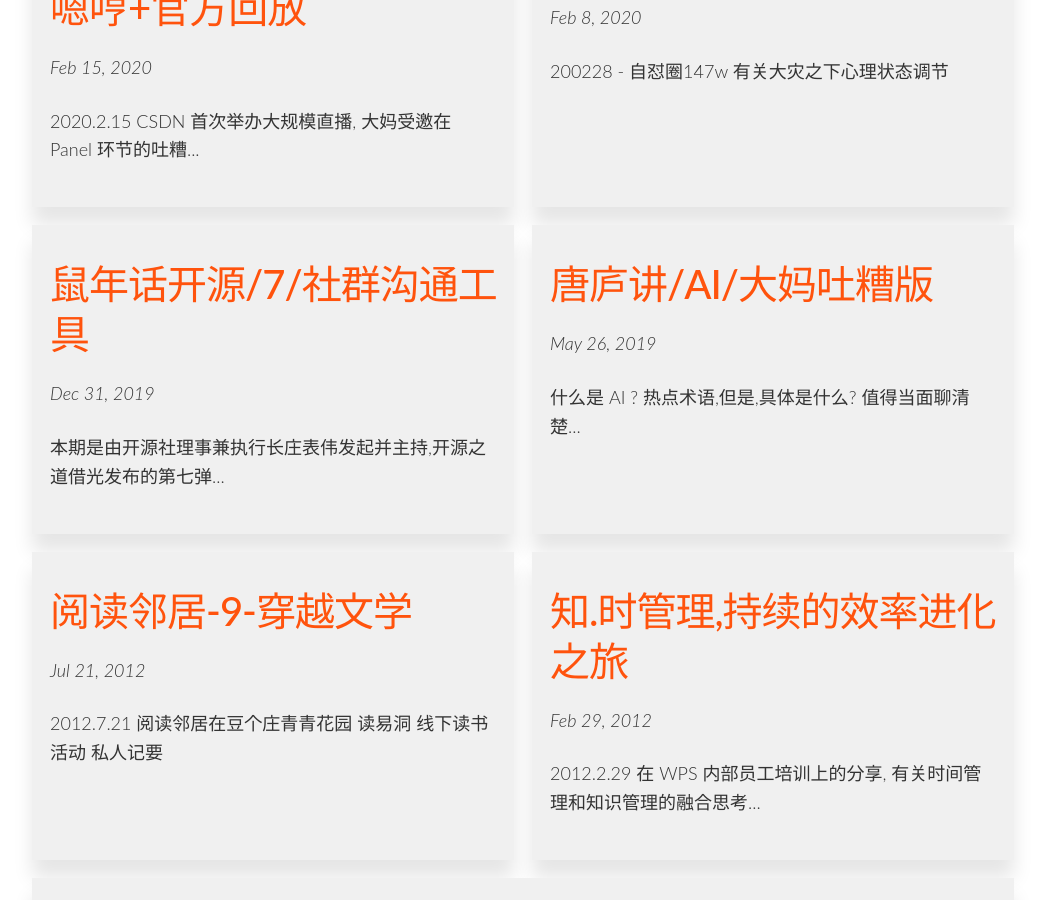
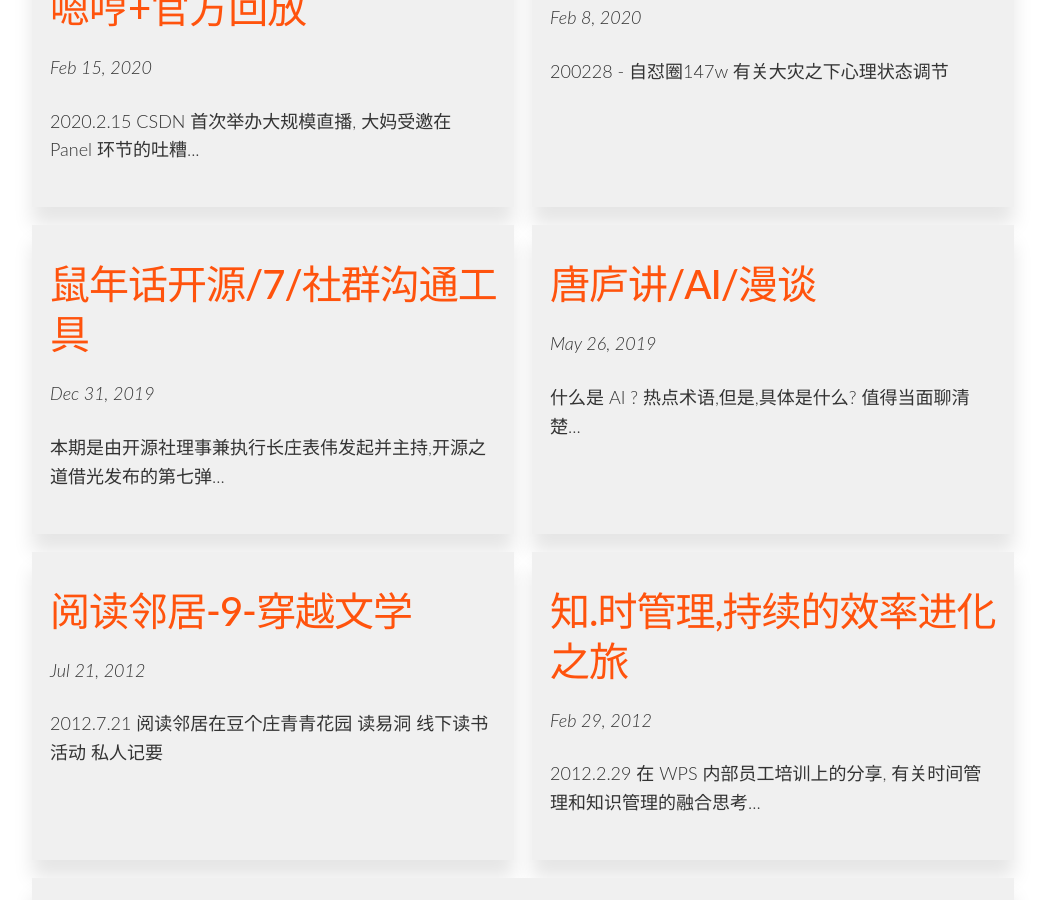
Before and after one commit to 101camp/fm, a Jekyll site: the page built from index.html, in a window 1280 px wide and 900 px high, scrolled down 1562 px. Shown: the whole window, without its empty margins (117-1162 px from the left). Built offline with Jekyll 4.4.1, drawn with Linux system fonts in a browser that asks for light colours; comment, search, counter and statistics services are not loaded.

Commit message:
🎨 UPDATE:

```diff
--- a/_posts/2019-05-26-tanglu-4-ai-chaos.md
+++ b/_posts/2019-05-26-tanglu-4-ai-chaos.md
@@ -1,6 +1,6 @@
 ---
 layout: post
-title: "唐庐讲/AI/大妈吐糟版"
+title: "唐庐讲/AI/漫谈"
 date: 2019-05-26 16:42:00
 file: http://org.up.zoomquiet.top/ztapes/2019zq/20190526-4-chaos-ai-172114.MP3
 summary: "什么是 AI ? 热点术语,但是,具体是什么? 值得当面聊清楚..."
```
